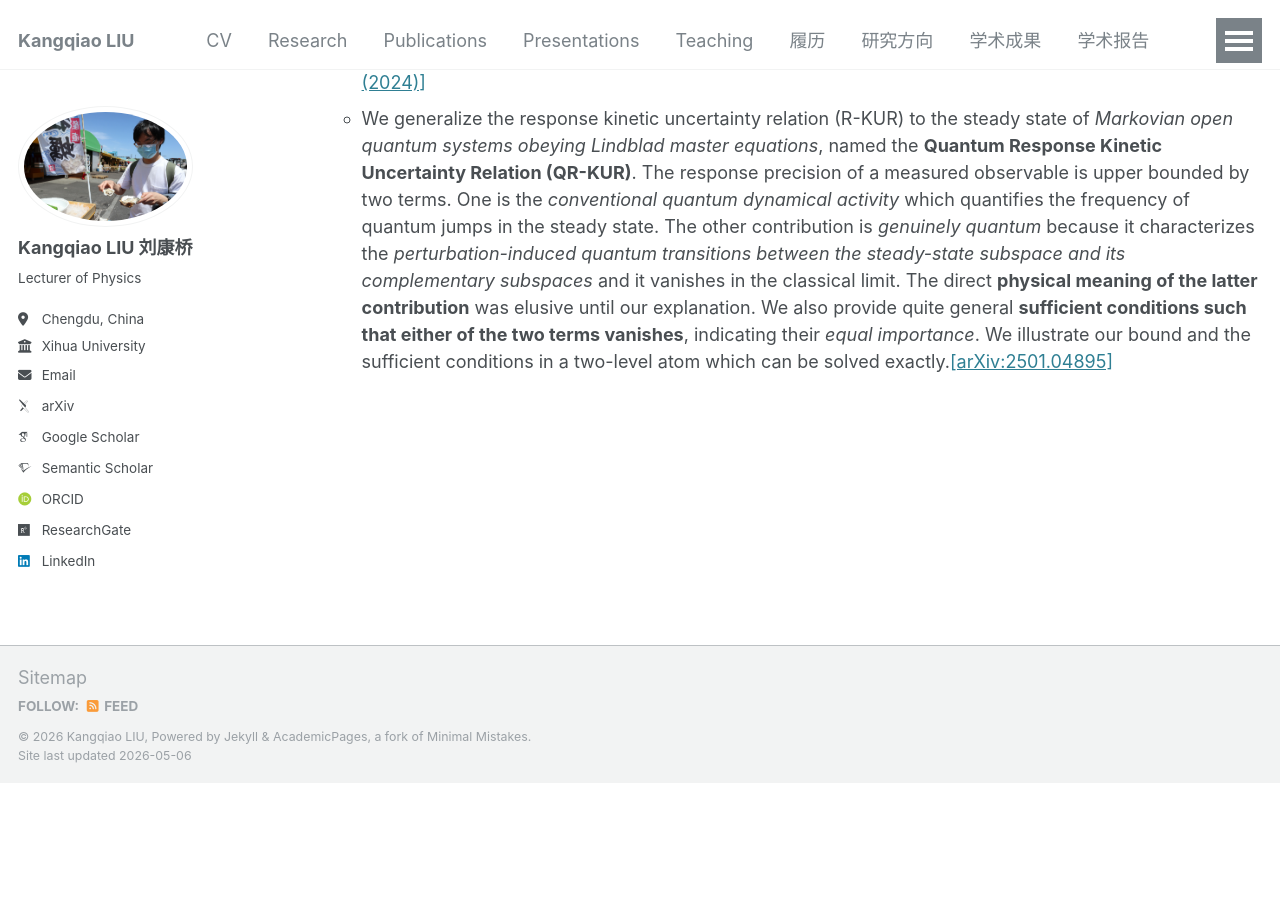
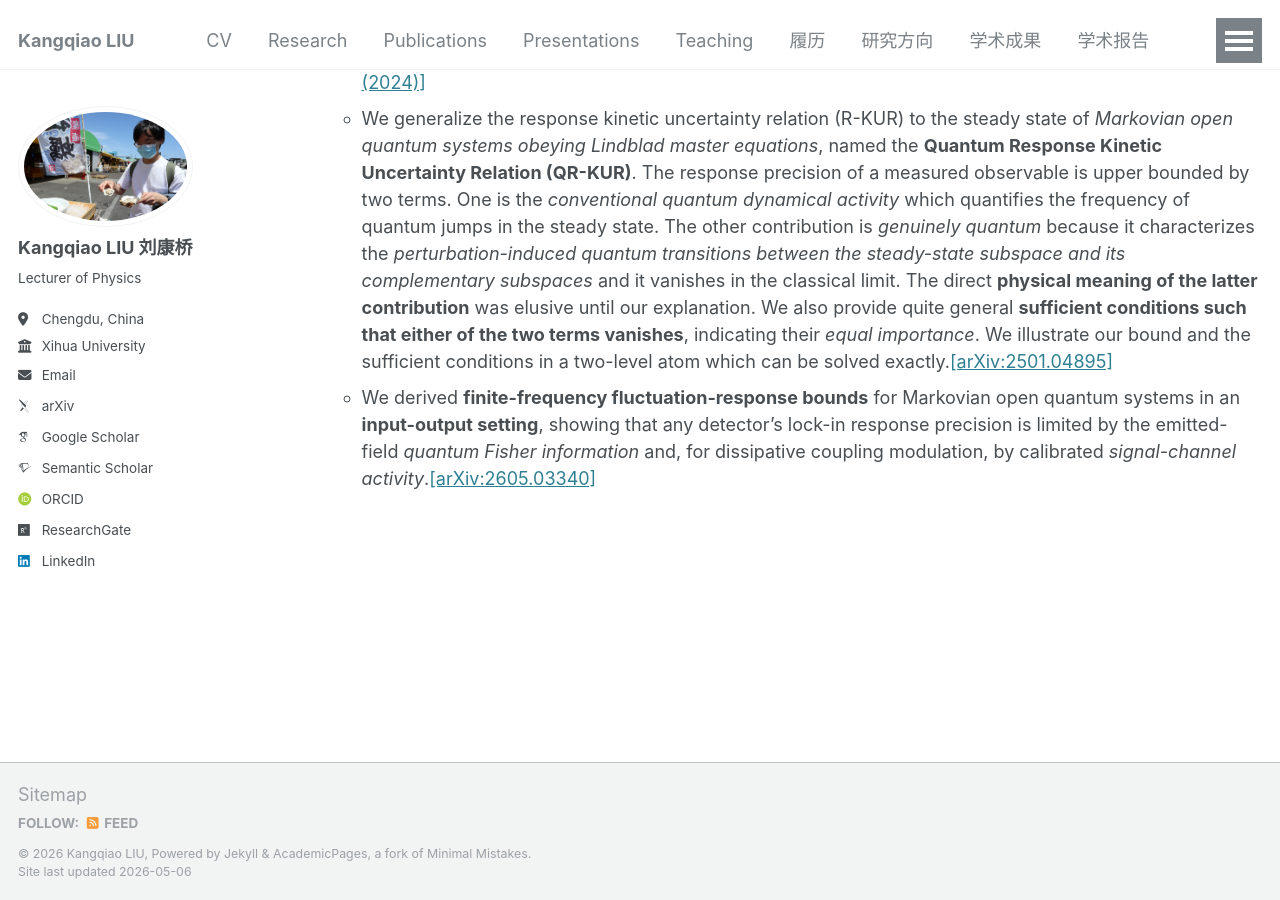
Before and after one commit to KangqiaoLiu/KangqiaoLiu.github.io, a Jekyll site: the page built from _pages/research.md, in a window 1280 px wide and 900 px high, scrolled down 887 px. Built offline with Jekyll 4.4.1, drawn with Linux system fonts in a browser that asks for light colours; some web fonts are replaced; before the commit the page ends 1670 px from its top, so only the background shows below that.

Commit message:
Update research.md

```diff
--- a/_pages/research.md
+++ b/_pages/research.md
@@ -24,3 +24,4 @@ redirect_from:
   * We constructed a **new type of quantum information engine** that can *store useful work cumulatively* and *transport a quantum particle unidirectionally* by harnessing **purely quantum fluctuations** with the aid of *Maxwell's demon*, whose maximum power and maximum transport velocity are *well-defined* and the optimal operation time is specified. We proposed an *improved definition of the efficiency* by including all possible energy flow involved in the engine cycle. We discussed possible **experimental implementations** with existing techniques, especially those for *cold atom systems and optical lattices*.[[Phys. Rev. A **113**, 022436 (2026)]](https://journals.aps.org/pra/abstract/10.1103/rhvv-yd6w)
   * We **experimentally realized Maxwell's demon** using a *62-qubit superconducting quantum processor*, being the *first experiment* using an **isolated quantum many-body system**. [[Phys. Rev. A **109**, 062614 (2024)]](https://journals.aps.org/pra/abstract/10.1103/PhysRevA.109.062614)
   * We generalize the response kinetic uncertainty relation (R-KUR) to the steady state of *Markovian open quantum systems obeying Lindblad master equations*, named the **Quantum Response Kinetic Uncertainty Relation (QR-KUR)**. The response precision of a measured observable is upper bounded by two terms. One is the *conventional quantum dynamical activity* which quantifies the frequency of quantum jumps in the steady state. The other contribution is *genuinely quantum* because it characterizes the *perturbation-induced quantum transitions between the steady-state subspace and its complementary subspaces* and it vanishes in the classical limit. The direct **physical meaning of the latter contribution** was elusive until our explanation. We also provide quite general **sufficient conditions such that either of the two terms vanishes**, indicating their *equal importance*. We illustrate our bound and the sufficient conditions in a two-level atom which can be solved exactly.[[arXiv:2501.04895]](https://arxiv.org/abs/2501.04895)
+  * We derived **finite-frequency fluctuation-response bounds** for Markovian open quantum systems in an **input-output setting**, showing that any detector’s lock-in response precision is limited by the emitted-field *quantum Fisher information* and, for dissipative coupling modulation, by calibrated *signal-channel activity*.[[arXiv:2605.03340]](https://arxiv.org/abs/2605.03340)
```
